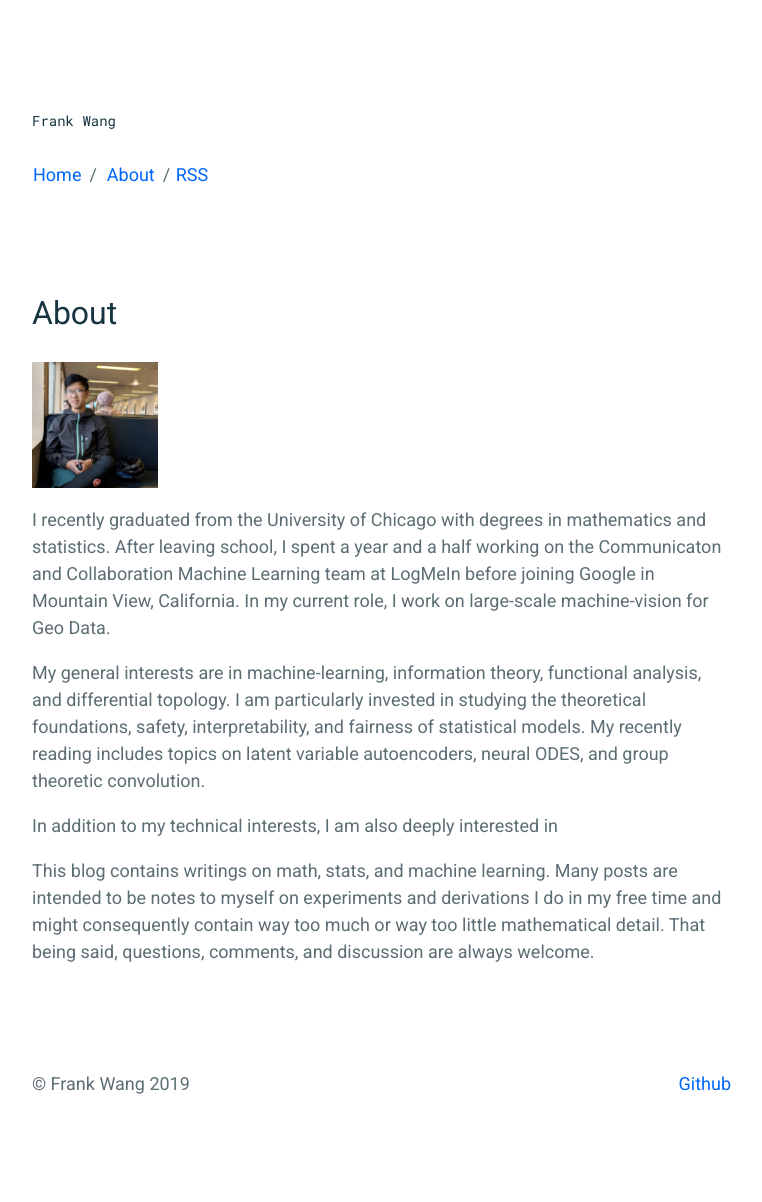
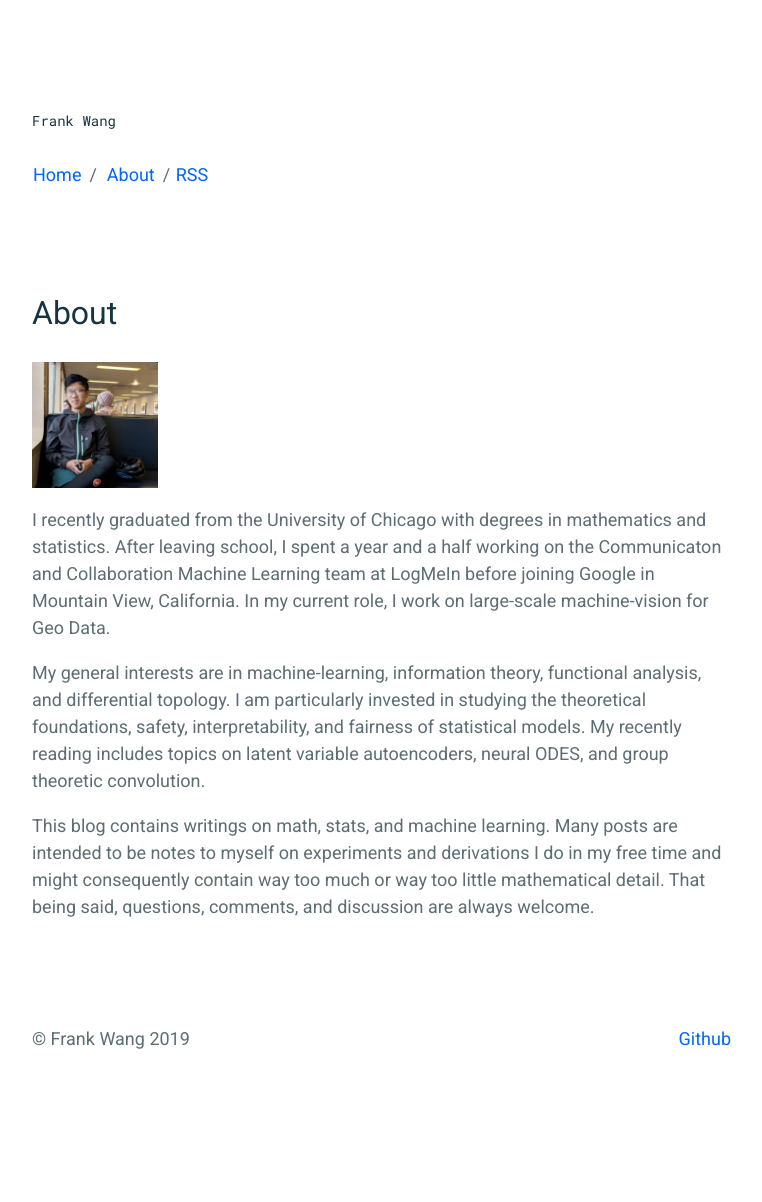
Before and after one commit to frankwang95/frankwang95.github.io, a Jekyll site: the page built from _pages/about.md, in a window 1280 px wide. Shown: the whole page, without its empty margins (258-1020 px from the left). Built offline with Jekyll 4.4.1, drawn with Linux system fonts in a browser that asks for light colours; after the commit the page ends 1157 px from its top, so only the background shows below that.

Commit message:
Forgot some stuff.

```diff
--- a/_pages/about.md
+++ b/_pages/about.md
@@ -12,6 +12,4 @@ I recently graduated from the University of Chicago with degrees in mathematics
 
 My general interests are in machine-learning, information theory, functional analysis, and differential topology. I am particularly invested in studying the theoretical foundations, safety, interpretability, and fairness of statistical models. My recently reading includes topics on latent variable autoencoders, neural ODES, and group theoretic convolution.
 
-In addition to my technical interests, I am also deeply interested in
-
 This blog contains writings on math, stats, and machine learning. Many posts are intended to be notes to myself on experiments and derivations I do in my free time and might consequently contain way too much or way too little mathematical detail. That being said, questions, comments, and discussion are always welcome.
```
